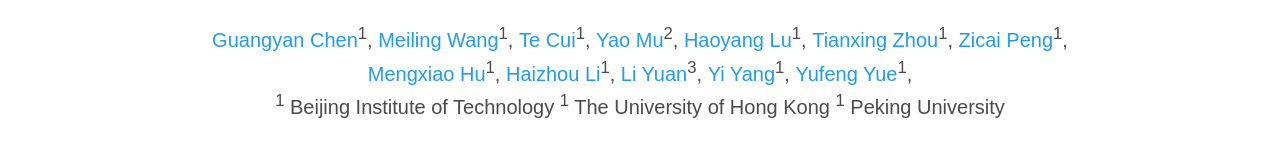
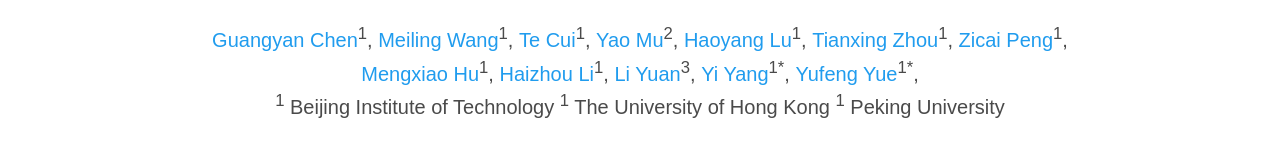
Before and after one commit to fmimic-page/fmimic-page.github.io11, a plain HTML site: page index.html in a window 1280 px wide. Shown: the part 159-307 px from the top of the page. Drawn offline with nearby package versions, Linux system fonts and the light colour scheme; some icons are missing; a web font is replaced by a local one.

Commit message:
Update index.html

```diff
--- a/index.html
+++ b/index.html
@@ -69,9 +69,9 @@
             <span class="author-block">
               <a>Li Yuan</a><sup>3</sup>,</span>
             <span class="author-block">
-              <a>Yi Yang</a><sup>1</sup>,</span>
+              <a>Yi Yang</a><sup>1*</sup>,</span>
             <span class="author-block">
-              <a>Yufeng Yue</a><sup>1</sup>,</span>
+              <a>Yufeng Yue</a><sup>1*</sup>,</span>
             <!-- <span class="author-block">
               <a href="https://utkarshsinha.com">Utkarsh Sinha</a><sup>2</sup>,</span>
             <span class="author-block">
```
